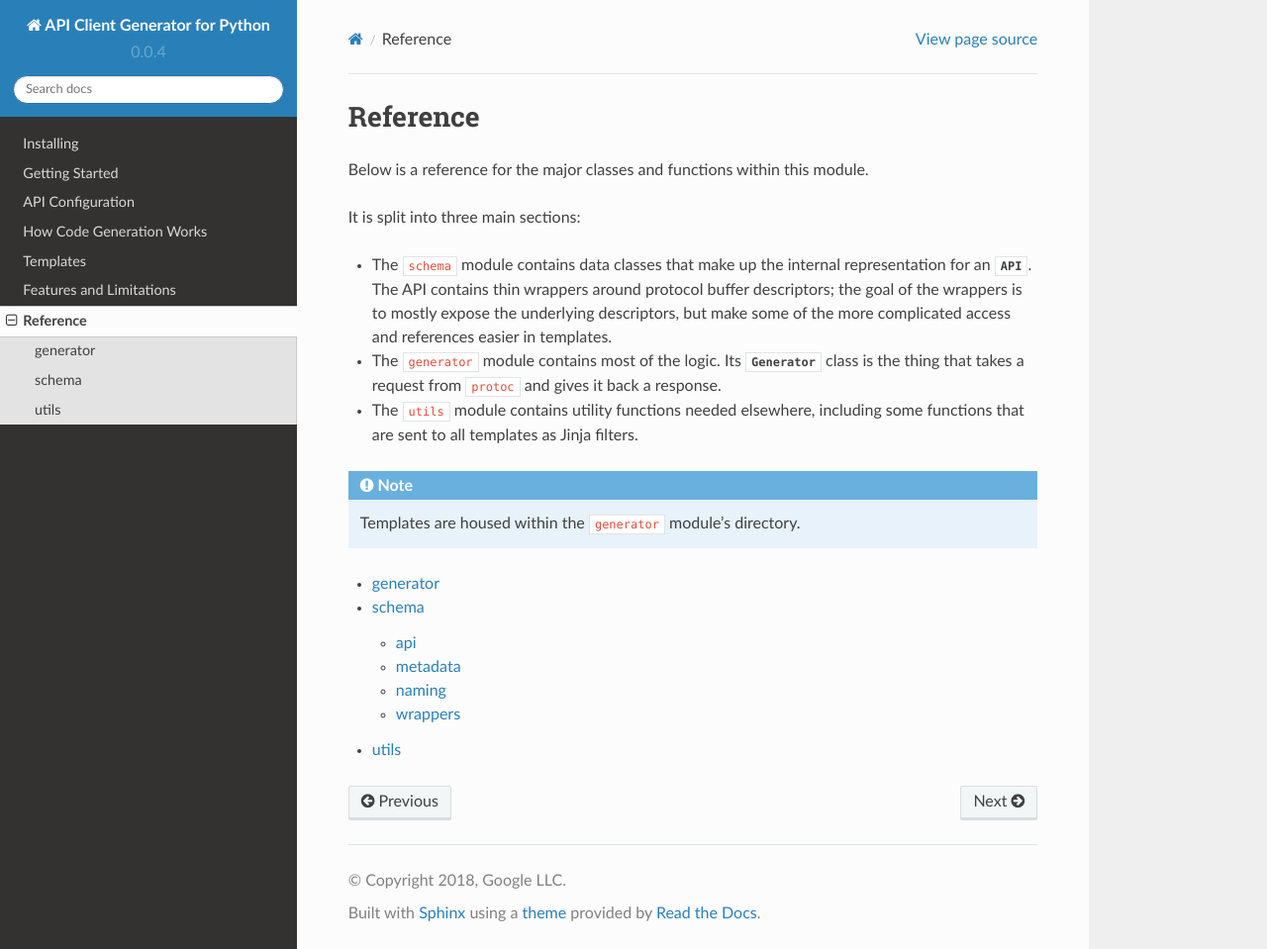
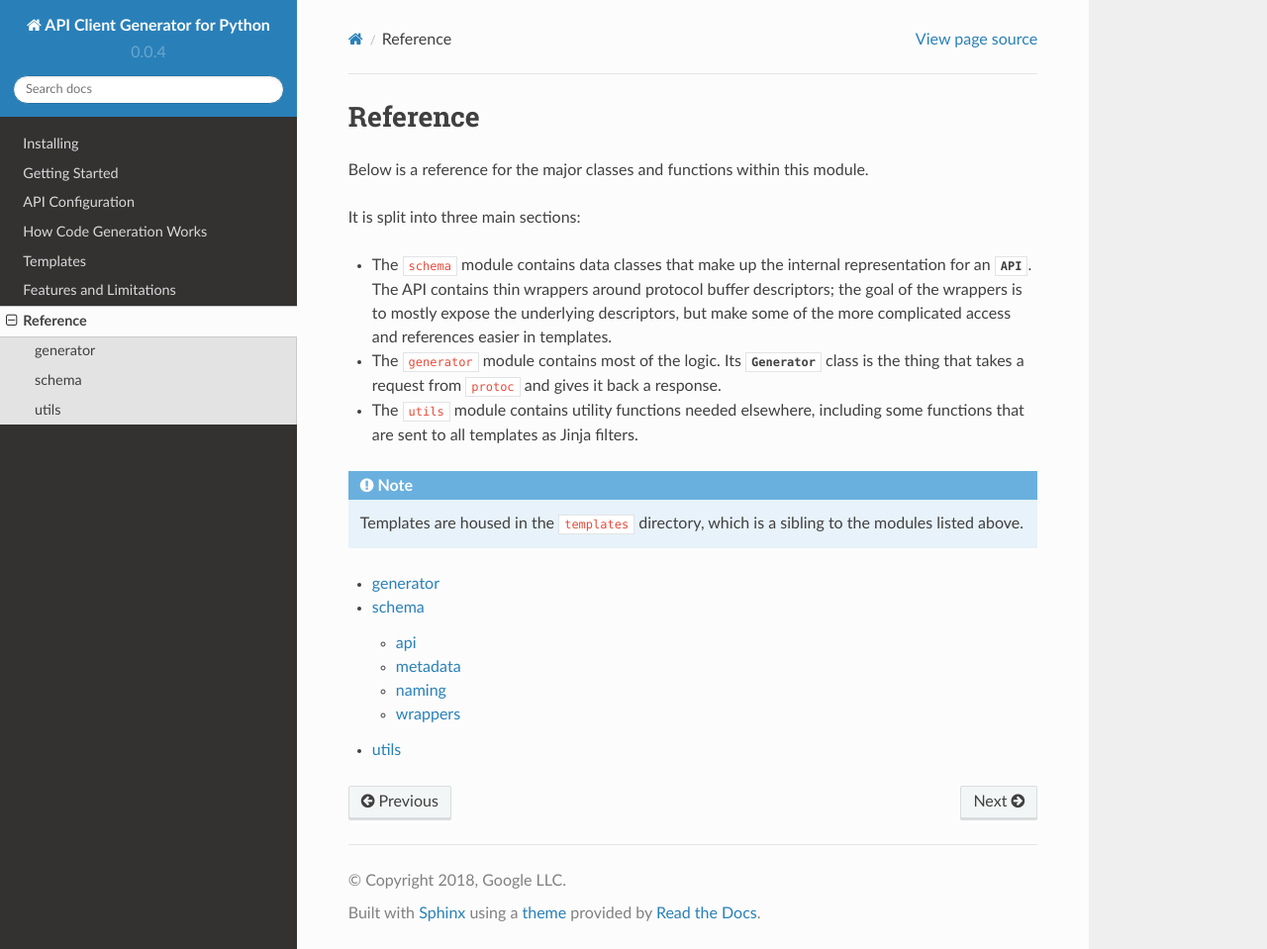
Before and after one commit to googleapis/gapic-generator-python, a Sphinx documentation site: the page built from docs/reference/index.rst, in a window 1280 px wide and 959 px high. Shown: the whole window at 99% size. Built offline with Sphinx 7.4.7 and the Read the Docs theme 2.0.0, drawn with Linux system fonts in a browser that asks for light colours.

Commit message:
Update location of templates in narrative docs.

```diff
--- a/docs/reference/index.rst
+++ b/docs/reference/index.rst
@@ -19,7 +19,8 @@ It is split into three main sections:
 
 .. note::
 
-    Templates are housed within the ``generator`` module's directory.
+    Templates are housed in the ``templates`` directory, which is a sibling
+    to the modules listed above.
 
 .. toctree::
    :maxdepth: 4
```
